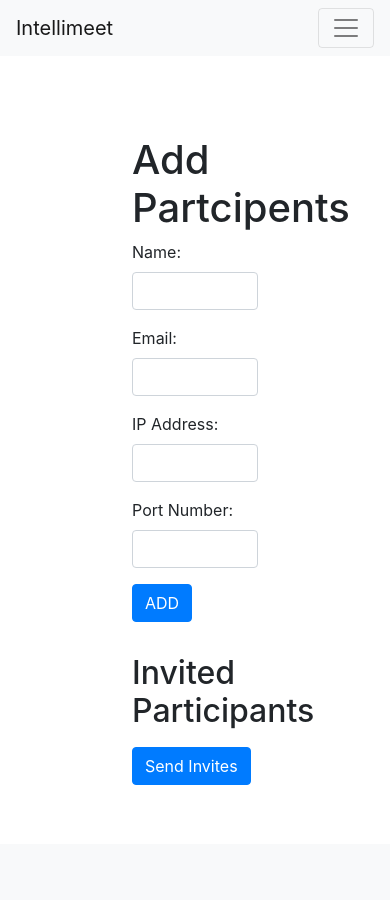
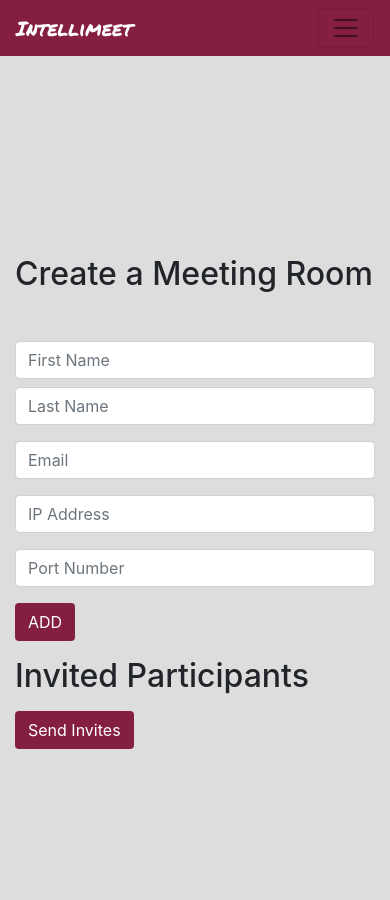
Before and after one commit to krishna-creator/SE-Project---IntelliMeet, a Flask app: page / in a window 390 px wide. Before the commit the page ends 785 px from the top, so only its background shows below. Run offline with Flask 3, Linux system fonts and the light colour scheme; some libraries are stand-ins or nearby versions.

Commit message:
Updated UI( Responsive Design)
Based on Proposed wireframe

```diff
--- a/front-end/app.py
+++ b/front-end/app.py
@@ -6,24 +6,26 @@ from email.mime.multipart import MIMEMultipart
 from email.mime.application import MIMEApplication
 
 import os
-#creates flask instance
+# creates flask instance
 app = Flask(__name__)
 load_dotenv()
 
 app.config['PASSWORD'] = os.environ.get('PASSWORD')
 password = app.config['PASSWORD']
 
-participants=[]
-@app.route('/', methods= ['GET', 'POST'])
+participants = []
 
+
+@app.route('/', methods=['GET', 'POST'])
 def index():
-    #collecting values from the form
-    if request.method=='POST':
-        name = request.form['name']
+    # collecting values from the form
+    if request.method == 'POST':
+        firstName = request.form['firstName']
+        lastName = request.form['lastName']
         email = request.form['email']
         ipaddress = request.form['ipaddress']
         port = request.form['port']
-
+        name = firstName + " " + lastName
         form_data = {
             'name': name,
             'email': email,
@@ -34,10 +36,11 @@ def index():
         return redirect(url_for('index'))
     return render_template("index.html", participants=participants)
 
-@app.route('/sendInvites', methods= ['GET', 'POST'])
+
+@app.route('/sendInvites', methods=['GET', 'POST'])
 def sendkInvites():
     global participants
-    #establishing the smtp server
+    # establishing the smtp server
     sender_email = 'vamsichowdary.dk@gmail.com'
     sender_password = password
     message = MIMEMultipart()
@@ -47,33 +50,34 @@ def sendkInvites():
     smtp_username = sender_email
     smtp_password = sender_password
 
-    #sending email to every paticipant
+    # sending email to every paticipant
     for participant in participants:
-        #formating the json object
-        individual=[{'main' : participant}]
+        # formating the json object
+        individual = [{'main': participant}]
         others = [d for d in participants if d != participant]
-        individual.append({'others' : others})
+        individual.append({'others': others})
 
-        #creating a json file
+        # creating a json file
         with open('form_data.json', 'w') as f:
             json.dump(individual, f)
-        #creating email body
+        # creating email body
         message['Subject'] = 'Form Data'
         recipient_email = participant['email']
         message['To'] = recipient_email
         body = "Please see attached JSON file for form data."
         message.attach(MIMEText(body, 'plain'))
-        #attching the json file
+        # attching the json file
         with open('form_data.json', 'r') as f:
             attachment = MIMEApplication(f.read(), _subtype='json')
-            attachment.add_header('Content-Disposition', 'attachment', filename='form_data.json')
+            attachment.add_header('Content-Disposition',
+                                  'attachment', filename='form_data.json')
             message.attach(attachment)
-        #setting up the server
+        # setting up the server
         server = smtplib.SMTP(smtp_server, smtp_port)
         server.starttls()
         server.login(smtp_username, smtp_password)
         text = message.as_string()
-        #sending the mail
+        # sending the mail
         server.sendmail(sender_email, recipient_email, text)
         server.quit()
 
@@ -81,6 +85,5 @@ def sendkInvites():
     return redirect(url_for('index'))
 
 
-
-if __name__== "__main__":
+if __name__ == "__main__":
     app.run(debug=True)
--- a/front-end/static/style.css
+++ b/front-end/static/style.css
@@ -1,6 +1,66 @@
+html,
+body {
+  height: 100%;
+  overflow: hidden;
+}
+.navbar {
+  background: #851f41;
+}
+
+.logo {
+  color: white !important;
+  font-family: "Permanent Marker";
+}
+.section {
+  display: flex;
+  flex-wrap: nowrap;
+  background-color: #ddd;
+  justify-content: center;
+  align-items: center;
+  height: 100%;
+}
+.section .container,
+.tagline {
+  width: 50%;
+}
+
 .container {
-  margin-top: 5rem;
-  max-width: 40%;
+  margin: 3rem auto;
+}
+
+.tagline {
+  /* display: flex; */
+  text-align: center;
+  font-size: 4em;
+  font-family: "Montserrat";
+}
+
+.tagline p {
+  width: 80%;
+  margin: auto;
+}
+
+form {
+  width: 80%;
+}
+
+.form-control {
+  color: #000 !important;
+}
+
+.name-group {
+  display: flex;
+  flex-wrap: nowrap;
+  gap: 0.5rem;
+}
+
+.form_title {
+  margin: 3rem 0;
+}
+
+.name {
+  width: 50% !important;
+  display: inline !important;
 }
 
 .list {
@@ -12,3 +72,51 @@ input::-webkit-inner-spin-button {
   -webkit-appearance: none;
   margin: 0;
 }
+
+.btn {
+  background-color: #851f41;
+  color: white;
+}
+
+/* For screens smaller than 576px (e.g. mobile phones) */
+@media (max-width: 576px) {
+  html,
+  body {
+    overflow: visible;
+  }
+  .name-group {
+    flex-wrap: wrap;
+  }
+
+  .name {
+    width: 100% !important;
+  }
+
+  .section {
+    flex-direction: column;
+  }
+
+  .tagline {
+    font-size: 2em;
+    display: none;
+  }
+
+  .section .container,
+  .tagline {
+    width: 100%;
+  }
+
+  form {
+    width: 100%;
+  }
+
+  .list {
+    margin-top: 1rem;
+  }
+
+  input[type="text"],
+  input[type="email"],
+  input[type="number"] {
+    width: 100%;
+  }
+}
--- a/front-end/templates/index.html
+++ b/front-end/templates/index.html
@@ -3,17 +3,24 @@
   <head>
     <title>Intellimeet</title>
     <link
+      href="https://fonts.googleapis.com/css?family=Permanent Marker"
       rel="stylesheet"
-      href="https://maxcdn.bootstrapcdn.com/bootstrap/4.0.0/css/bootstrap.min.css"
     />
     <link
       rel="stylesheet"
       href="{{ url_for('static', filename = 'style.css')}}"
     />
+    <link
+      rel="stylesheet"
+      href="https://maxcdn.bootstrapcdn.com/bootstrap/4.0.0/css/bootstrap.min.css"
+    />
+    <script src="https://code.jquery.com/jquery-3.2.1.slim.min.js"></script>
+    <meta name="viewport" content="width=device-width, initial-scale=1.0" />
   </head>
+  <script src="https://maxcdn.bootstrapcdn.com/bootstrap/4.0.0/js/bootstrap.min.js"></script>
   <body>
-    <nav class="navbar navbar-expand-lg navbar-light bg-light">
-      <a class="navbar-brand" href="#">Intellimeet</a>
+    <nav class="navbar navbar-expand-lg navbar-light">
+      <a class="navbar-brand logo" href="#">Intellimeet</a>
       <button
         class="navbar-toggler"
         type="button"
@@ -28,44 +35,64 @@
       <div class="collapse navbar-collapse justify-content-end" id="navbarNav">
         <ul class="navbar-nav">
           <li class="nav-item active">
-            <a class="nav-link" href="#">Contact Us</a>
+            <a class="nav-link" style="color: white" href="#">Contact Us</a>
           </li>
         </ul>
       </div>
     </nav>
+    <div class="section">
+      <div class="tagline"><p>Meet Smarter, not Harder</p></div>
       <div class="container">
-      <h1>Add Partcipents</h1>
+        <div class="sub-container">
+          <h2 class="form_title">Create a Meeting Room</h2>
           <form method="post" id="myForm">
-        <div class="form-group">
-          <label for="name">Name:</label>
-          <input type="text" class="form-control" name="name" required />
+            <div class="form-group name-group">
+              <input
+                type="text"
+                class="form-control name"
+                name="firstName"
+                placeholder="First Name"
+                required
+              />
+              <input
+                type="text"
+                class="form-control name"
+                name="lastName"
+                placeholder="Last Name"
+                required
+              />
             </div>
             <div class="form-group">
-          <label for="email">Email:</label>
-          <input type="email" class="form-control" name="email" required />
+              <input
+                type="email"
+                class="form-control"
+                name="email"
+                placeholder="Email"
+                required
+              />
             </div>
             <div class="form-group">
-          <label for="ipaddress">IP Address:</label>
               <input
                 type="text"
                 pattern="^[\d.]+$"
                 class="form-control"
                 name="ipaddress"
                 inputmode="numeric"
+                placeholder="IP Address"
                 required
               />
             </div>
             <div class="form-group">
-          <label for="port">Port Number:</label>
               <input
                 type="number"
                 class="form-control"
                 name="port"
                 inputmode="numeric"
+                placeholder="Port Number"
                 required
               />
             </div>
-        <button type="submit" class="btn btn-primary">ADD</button>
+            <button type="submit" class="btn">ADD</button>
           </form>
           <div class="list">
             <h2>Invited Participants</h2>
@@ -74,11 +101,10 @@
               <li>{{participant.name}}</li>
               {% endfor %}
             </ul>
-        <a href="/sendInvites" class="btn btn-primary">Send Invites</a>
+            <a href="/sendInvites" class="btn">Send Invites</a>
           </div>
         </div>
-    <script src="https://code.jquery.com/jquery-3.2.1.slim.min.js"></script>
-    <script src="https://maxcdn.bootstrapcdn.com/bootstrap/4.0.0/js/bootstrap.min.js"></script>
-    <!-- <script src="{{url_for('static', filename='script.js')}}"></script> -->
+      </div>
+    </div>
   </body>
 </html>
```
Lines whose indentation alone changed are shown as unchanged.
